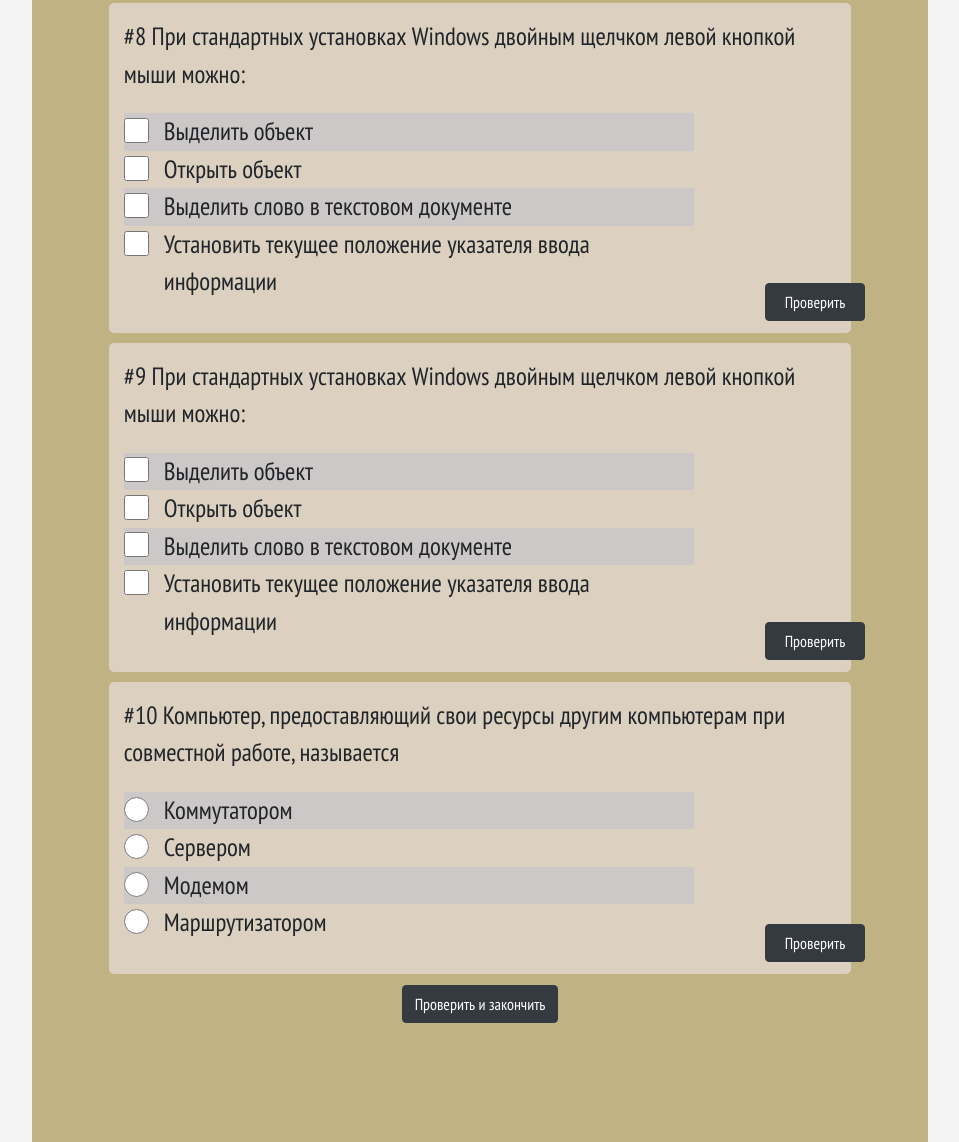
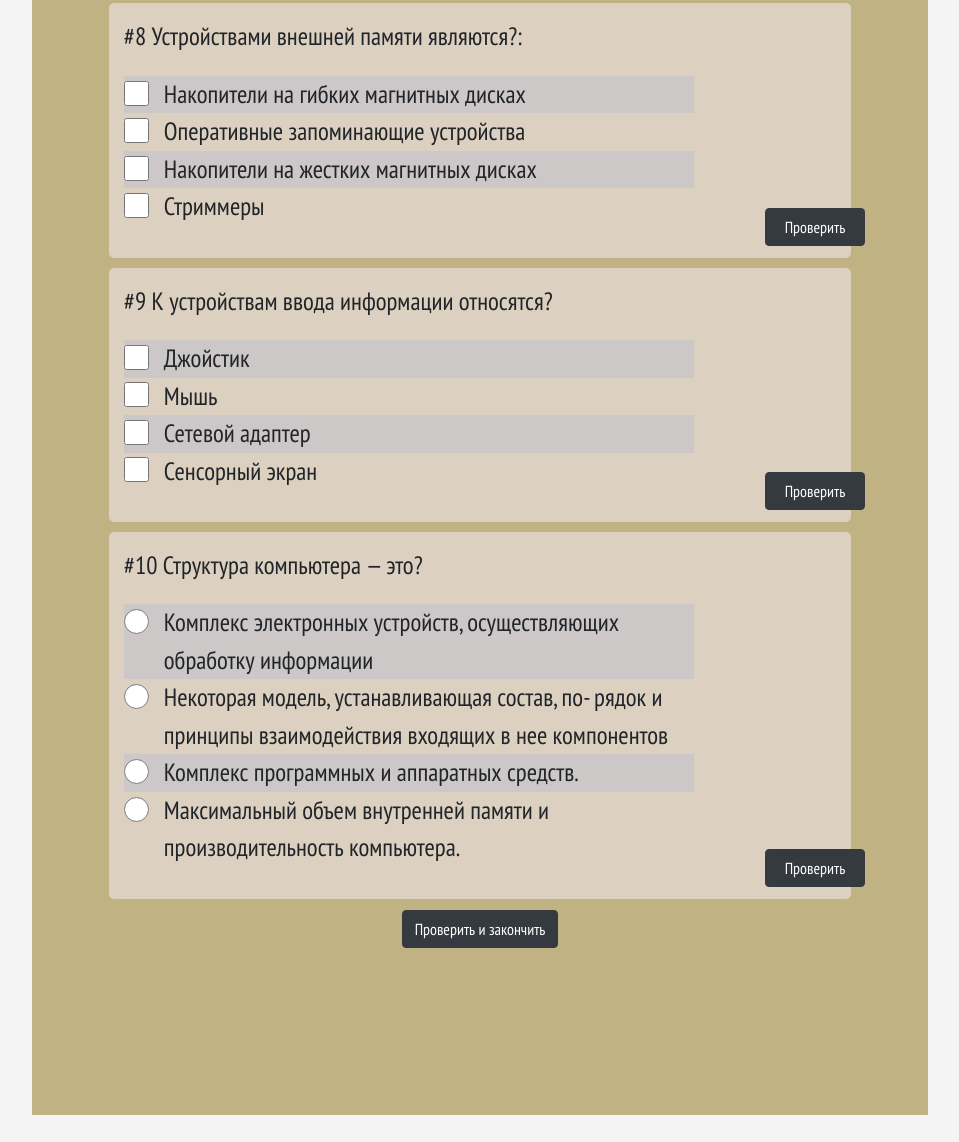
Before and after one commit to KibouAru/worksheet, a plain HTML site: page index.html in a window 1280 px wide. Shown: the part 3614-4756 px from the top of the page, without its empty margins (160-1119 px from the left). After the commit the page ends 4729 px from the top, so only its background shows below. Drawn offline with nearby package versions, Linux system fonts and the light colour scheme.

Commit message:
Add files via upload

```diff
--- a/index.html
+++ b/index.html
@@ -276,31 +276,31 @@
 
                 <!----------------------------------->
                 <div class="container-fluid exs-container">
-                  <div class="question1">#8 При стандартных установках Windows двойным щелчком левой кнопкой мыши можно:</div>
+                  <div class="question1">#8 Устройствами внешней памяти являются?:</div>
                   <div class="answers-box">
 
                     <div class="form-check answers-div">
                       <input class="form-check-input checkboxes exs8Answers" type="checkbox" name="exs8Answers" id="exs8Answer1">
                       <label class="form-check-label checkboxes-labels" for="exs8Answer1" id="exs8Answer1-label">
-                          Выделить объект
+                           Накопители на гибких магнитных дисках
                       </label>
                     </div>
                     <div class="form-check answers-div">
                       <input class="form-check-input checkboxes exs8Answers" type="checkbox" name="exs8Answers" id="exs8Answer2">
                       <label class="form-check-label checkboxes-labels" for="exs8Answer2" id="exs8Answer2-label">
-                        Открыть объект
+                      Оперативные запоминающие устройства
                       </label>
                     </div>
                     <div class="form-check answers-div">
                       <input class="form-check-input checkboxes exs8Answers" type="checkbox" name="exs8Answers" id="exs8Answer3">
                       <label class="form-check-label checkboxes-labels" for="exs8Answer3" id="exs8Answer3-label">
-                          Выделить слово в текстовом документе
+                          Накопители на жестких магнитных дисках
                       </label>
                     </div>
                     <div class="form-check answers-div">
                       <input class="form-check-input checkboxes exs8Answers" type="checkbox" name="exs8Answers" id="exs8Answer4">
                       <label class="form-check-label checkboxes-labels" for="exs8Answer4" id="exs8Answer4-label">
-                        Установить текущее положение указателя ввода информации
+                      Стриммеры
                       </label>
                     </div>
                   </div>
@@ -309,31 +309,31 @@
                 </div>
             <!-------------------->
             <div class="container-fluid exs-container">
-              <div class="question1">#9 При стандартных установках Windows двойным щелчком левой кнопкой мыши можно:</div>
+              <div class="question1">#9 К устройствам ввода информации относятся?</div>
               <div class="answers-box">
 
                 <div class="form-check answers-div">
                   <input class="form-check-input checkboxes exs9Answers" type="checkbox" name="exs9Answers" id="exs9Answer1">
                   <label class="form-check-label checkboxes-labels" for="exs9Answer1" id="exs9Answer1-label">
-                      Выделить объект
+                    Джойстик
                   </label>
                 </div>
                 <div class="form-check answers-div">
                   <input class="form-check-input checkboxes exs9Answers" type="checkbox" name="exs9Answers" id="exs9Answer2">
                   <label class="form-check-label checkboxes-labels" for="exs9Answer2" id="exs9Answer2-label">
-                    Открыть объект
+                  Мышь
                   </label>
                 </div>
                 <div class="form-check answers-div">
                   <input class="form-check-input checkboxes exs9Answers" type="checkbox" name="exs9Answers" id="exs9Answer3">
                   <label class="form-check-label checkboxes-labels" for="exs9Answer3" id="exs9Answer3-label">
-                      Выделить слово в текстовом документе
+                    Сетевой адаптер
                   </label>
                 </div>
                 <div class="form-check answers-div">
                   <input class="form-check-input checkboxes exs9Answers" type="checkbox" name="exs9Answers" id="exs9Answer4">
                   <label class="form-check-label checkboxes-labels" for="exs9Answer4" id="exs9Answer4-label">
-                    Установить текущее положение указателя ввода информации
+                    Сенсорный экран
                   </label>
                 </div>
               </div>
@@ -343,31 +343,31 @@
         <!-------------------->
 
                 <div class="container-fluid exs-container">
-                  <div class="question1">#10 Компьютер, предоставляющий свои ресурсы другим компьютерам при совместной работе, называется</div>
+                  <div class="question1">#10 Структура компьютера — это?</div>
                   <div class="answers-box">
 
                     <div class="form-check answers-div">
                       <input class="form-check-input checkboxes exs10Answers" type="radio" name="exs10Answers" id="exs10Answer1" value="option1">
                       <label class="form-check-label checkboxes-labels" for="exs10Answer1" id="exs10Answer1-label">
-                      Коммутатором
+                      Комплекс электронных устройств, осуществляющих обработку информации
                       </label>
                     </div>
                     <div class="form-check answers-div">
                       <input class="form-check-input checkboxes exs10Answers" type="radio" name="exs10Answers" id="exs10Answer2" value="option2">
                       <label class="form-check-label checkboxes-labels" for="exs10Answer2" id="exs10Answer2-label">
-                        Сервером
+                       Некоторая модель, устанавливающая состав, по- рядок и принципы взаимодействия входящих в нее компонентов
                       </label>
                     </div>
                     <div class="form-check answers-div">
                       <input class="form-check-input checkboxes exs10Answers" type="radio" name="exs10Answers" id="exs10Answer3" value="option3">
                       <label class="form-check-label checkboxes-labels" for="exs10Answer3" id="exs10Answer3-label">
-                        Модемом
+                        Комплекс программных и аппаратных средств.
                       </label>
                     </div>
                     <div class="form-check answers-div">
                       <input class="form-check-input checkboxes exs10Answers" type="radio" name="exs10Answers" id="exs10Answer4" value="option4">
                       <label class="form-check-label checkboxes-labels" for="exs10Answer4" id="exs10Answer4-label">
-                      Маршрутизатором
+                      Максимальный объем внутренней памяти и производительность компьютера.
                       </label>
                     </div>
                   </div>
```
